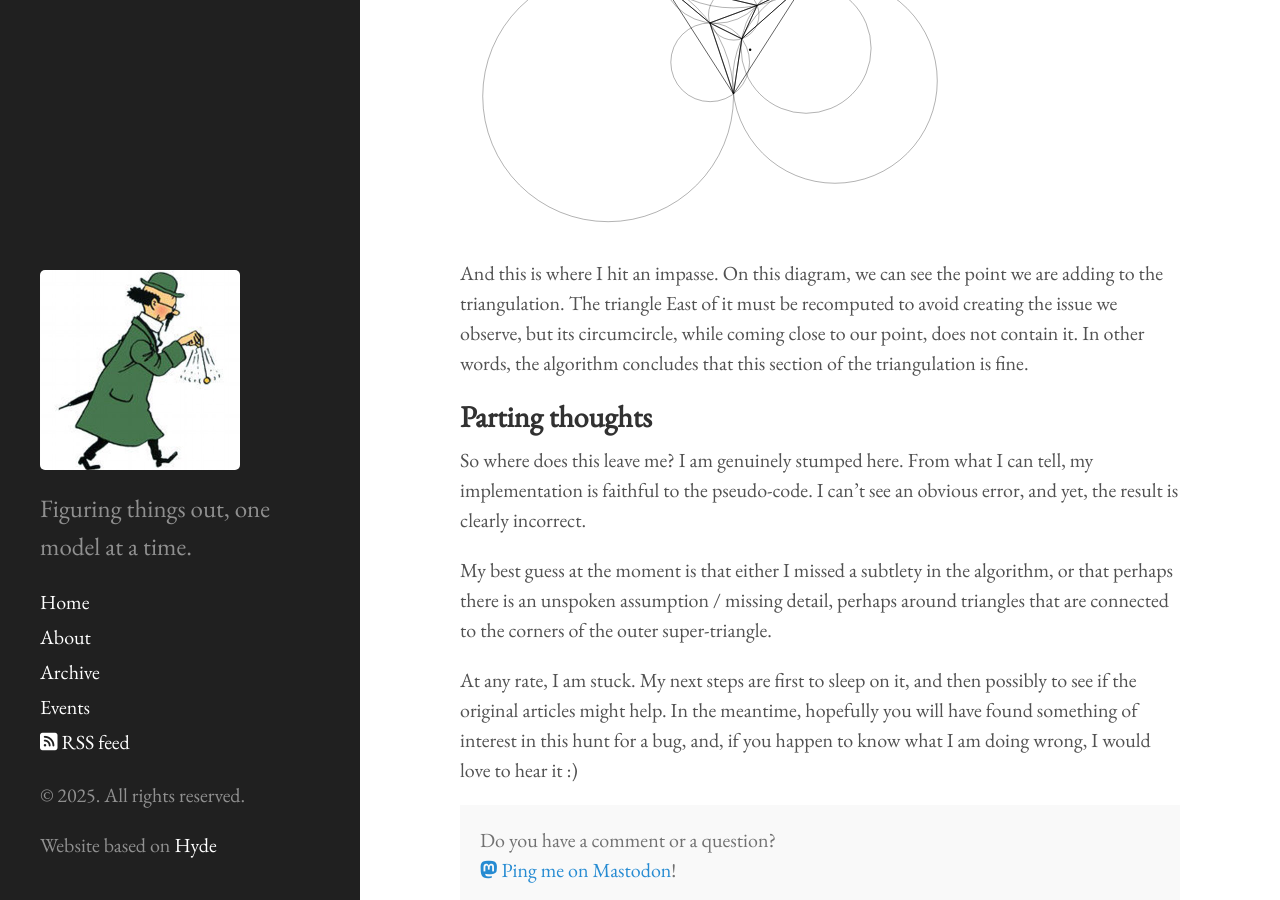
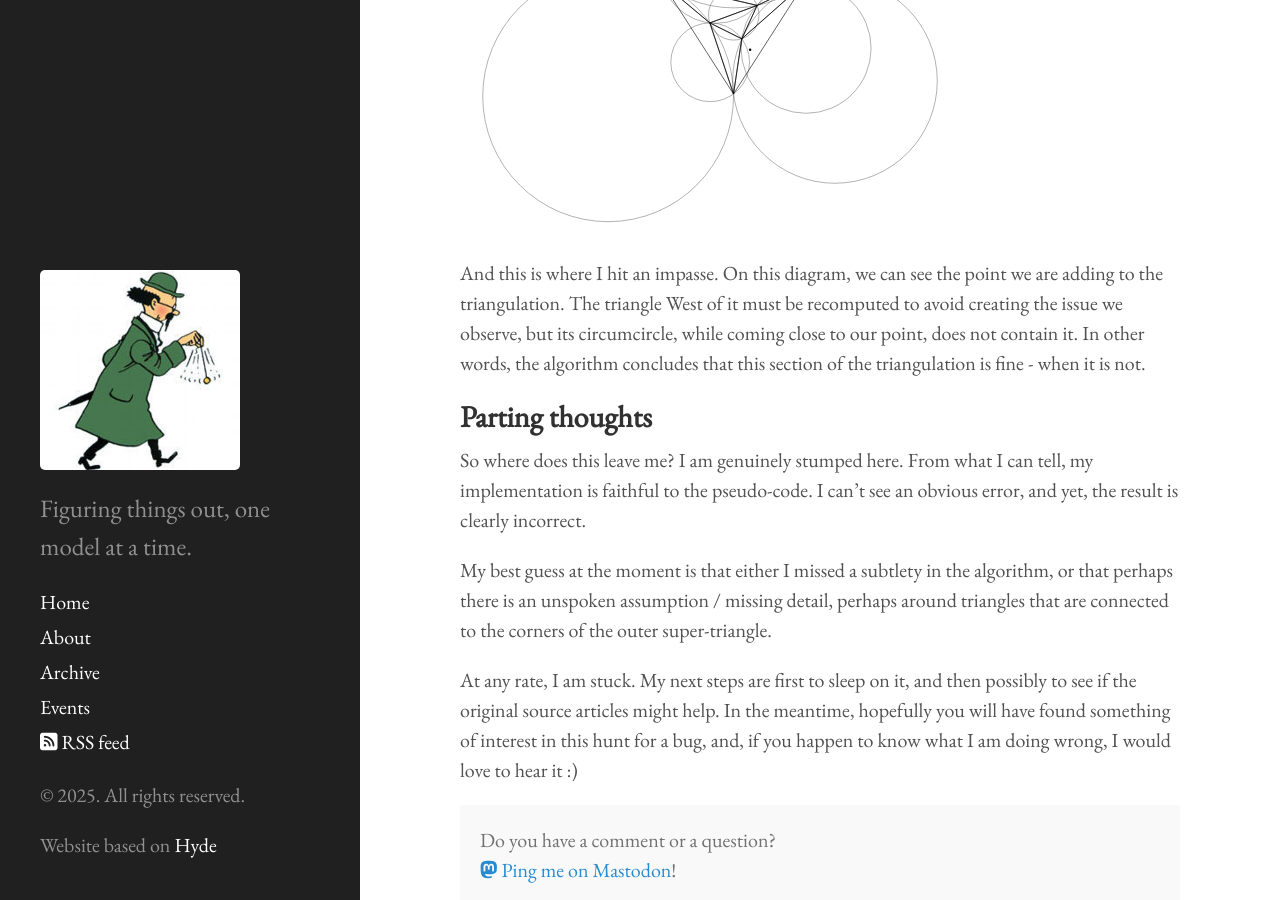
Before and after one commit to mathias-brandewinder/mathias-brandewinder.github.io, a Jekyll site: the page built from _posts/2025-04-16-delaunay-algorithm-impasse.md, in a window 1280 px wide and 900 px high, scrolled down 12984 px. Built offline with Jekyll 4.4.1, drawn with Linux system fonts in a browser that asks for light colours.

Commit message:
minor edits

```diff
--- a/_posts/2025-04-16-delaunay-algorithm-impasse.md
+++ b/_posts/2025-04-16-delaunay-algorithm-impasse.md
@@ -507,10 +507,10 @@
 </svg>
 
 And this is where I hit an impasse. On this diagram, we can see the point we
-are adding to the triangulation. The triangle East of it must be recomputed to
+are adding to the triangulation. The triangle West of it must be recomputed to
 avoid creating the issue we observe, but its circumcircle, while coming close
 to our point, does not contain it. In other words, the algorithm concludes that
-this section of the triangulation is fine.
+this section of the triangulation is fine - when it is not.
 
 ## Parting thoughts
 
@@ -524,9 +524,9 @@
 super-triangle.
 
 At any rate, I am stuck. My next steps are first to sleep on it, and then
-possibly to see if the original articles might help. In the meantime, hopefully
-you will have found something of interest in this hunt for a bug, and, if you
-happen to know what I am doing wrong, I would love to hear it :)
+possibly to see if the original source articles might help. In the meantime,
+hopefully you will have found something of interest in this hunt for a bug,
+and, if you happen to know what I am doing wrong, I would love to hear it :)
 
 [1]: https://en.wikipedia.org/wiki/Bowyer%E2%80%93Watson_algorithm
 [2]: https://en.wikipedia.org/wiki/Delaunay_triangulation
```
